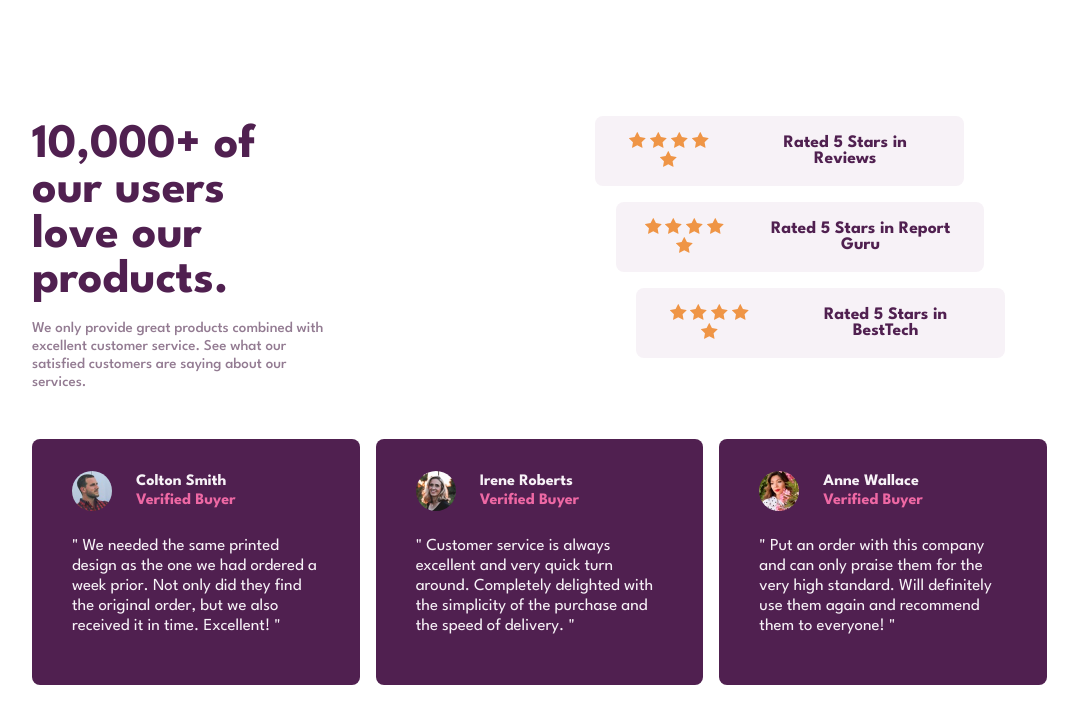
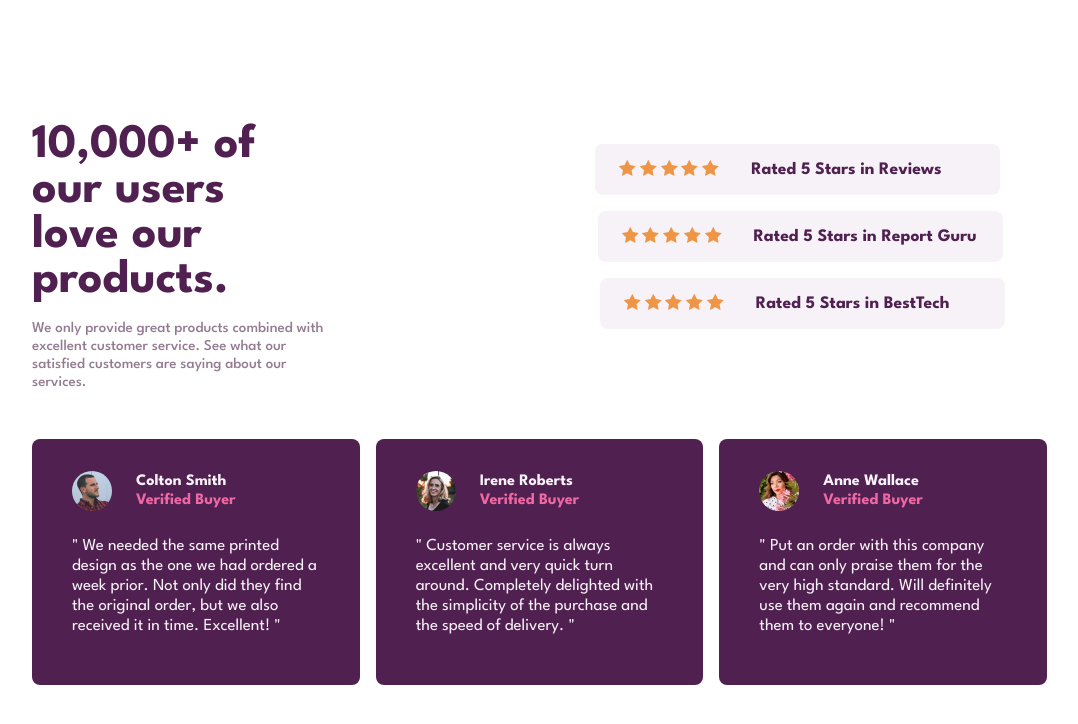
Before and after one commit to mufa2906/Social-proof-section, a plain HTML site: page index.html in a window 1280 px wide. Shown: the whole page, without its empty margins (96-1174 px from the left). Drawn offline with Linux system fonts and the light colour scheme.

Commit message:
change the width of rating-container and rating-item

```diff
--- a/style.css
+++ b/style.css
@@ -155,7 +155,7 @@ main{
   .rating-item{
     padding:1rem 1.5rem;
     flex-direction: row;
-    width: 90%;
+    width: 405px;
     justify-content: flex-start;
     gap:2rem;
     align-items: center;
```
